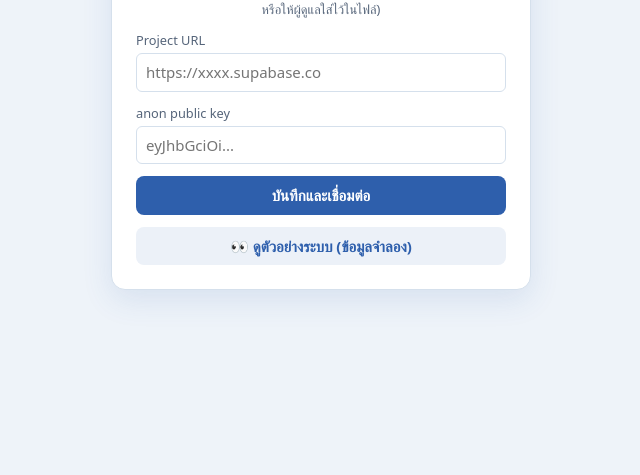
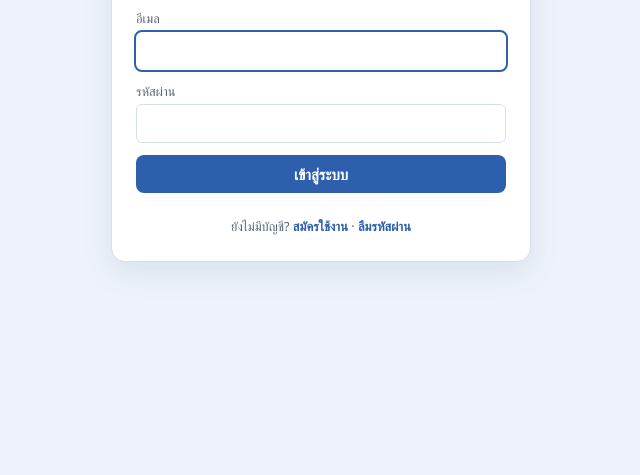
Before and after one commit to apisit-commits/fullfeel-claim, a plain HTML site: page index.html in a window 1280 px wide. Shown: the part 325-800 px from the top of the page, without its empty margins (319-959 px from the left). Drawn offline with nearby package versions, Linux system fonts and the light colour scheme; a web font is replaced by a local one.

Commit message:
Set Supabase project URL and publishable key in index.html
Co-Authored-By: Claude Haiku 5.5 <noreply@anthropic.com>
Claude-Session: https://claude.ai/code/session_01HR3dSvQCaEJc4TUSgGce6u

```diff
--- a/index.html
+++ b/index.html
@@ -661,7 +661,7 @@ dialog::backdrop{background:color-mix(in srgb,#000 45%,transparent)}
    (anon key เป็นคีย์สาธารณะ ใส่ในไฟล์ได้ ข้อมูลยังต้องล็อกอินก่อนเข้าถึง)
    ถ้าเว้นว่าง ระบบจะถามค่าตอนเปิดครั้งแรกของแต่ละเครื่อง
    ====================================================================== */
-const CONFIG = { url: '', anonKey: '' };
+const CONFIG = { url: 'https://ktfrxdsuyeyxcqdeoobk.supabase.co', anonKey: 'sb_publishable_wOUyAT7W5BDJc6vlRxeWpw_LrvdTJrA' };
 
 /* ================= Helpers ================= */
 const $ = s => document.querySelector(s), $$ = s => [...document.querySelectorAll(s)];
```
